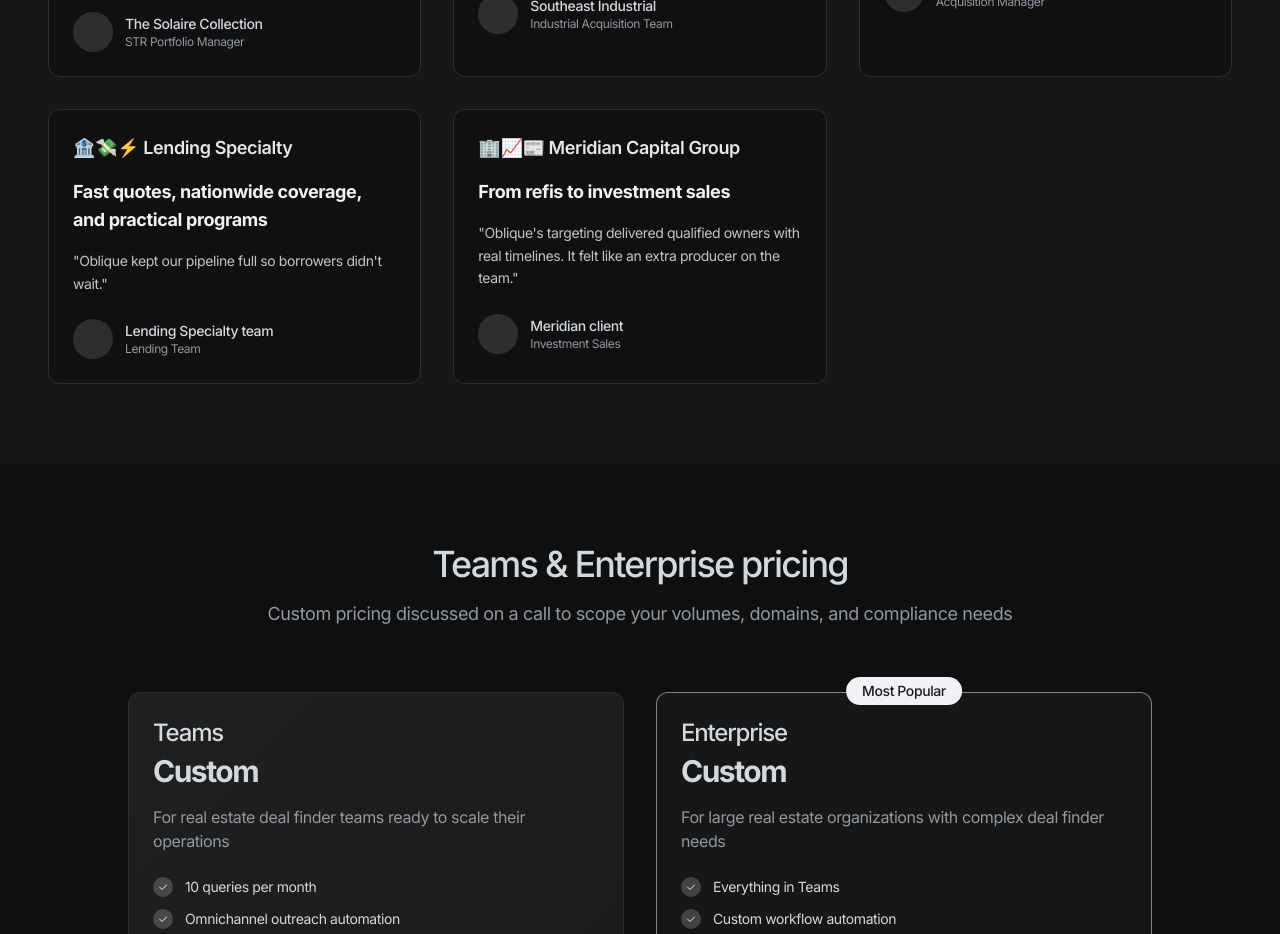
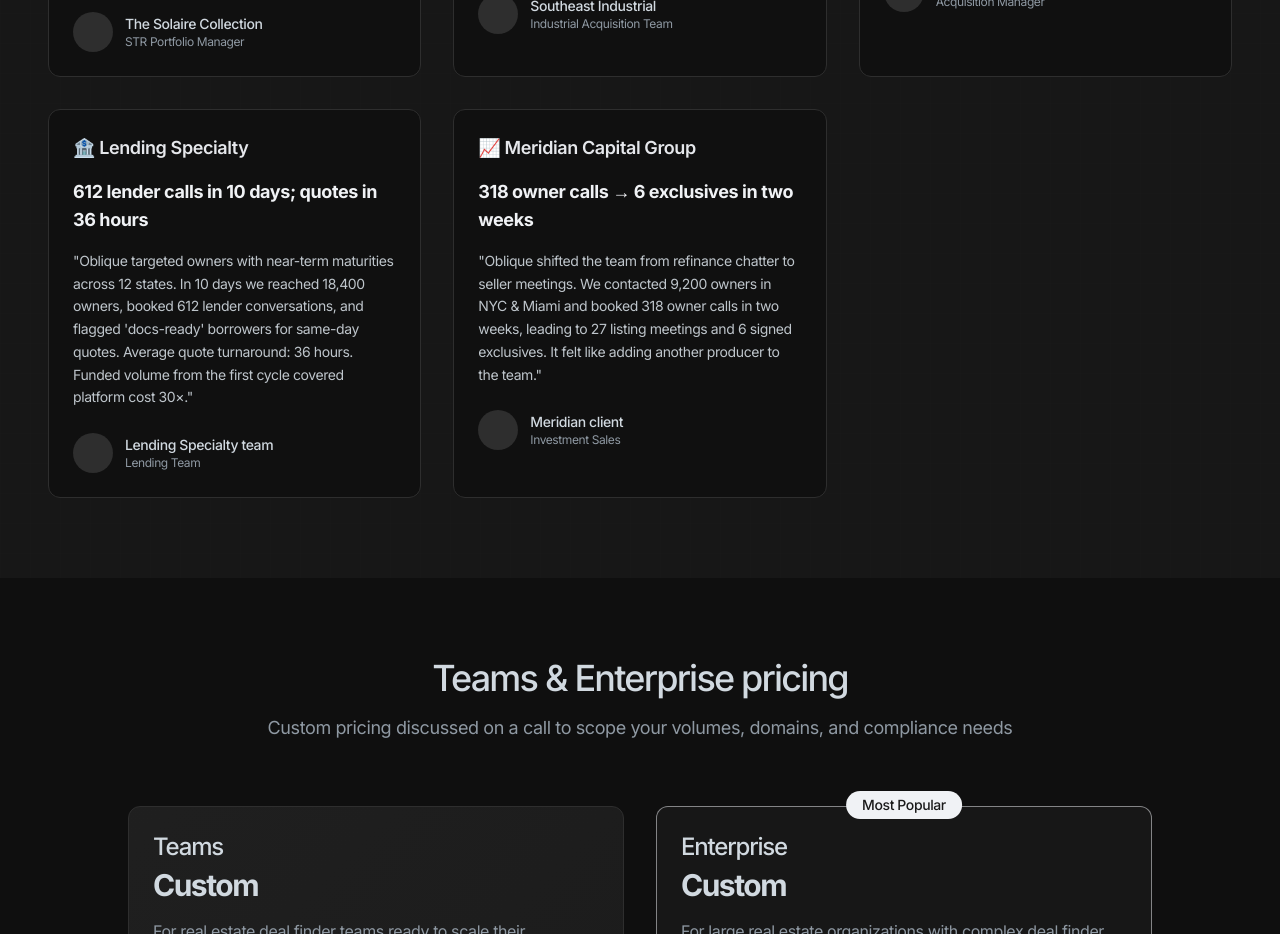
Before and after one commit to Cornelius14/virgin-ground, a React (Vite) app: page / in a window 1280 px wide. Shown: the part 3240-4174 px from the top of the page. Built offline with nearby package versions, Linux system fonts and the light colour scheme; no server answers.

Commit message:
Fix testimonial strings and emojis

```diff
--- a/src/components/Testimonials.tsx
+++ b/src/components/Testimonials.tsx
@@ -28,17 +28,17 @@ const Testimonials = () => {
       avatar: "bg-muted"
     },
     {
-      title: "🏦💸⚡ Lending Specialty",
-      metric: "Fast quotes, nationwide coverage, and practical programs",
-      quote: "Oblique kept our pipeline full so borrowers didn't wait.",
+      title: "🏦 Lending Specialty",
+      metric: "612 lender calls in 10 days; quotes in 36 hours",
+      quote: "Oblique targeted owners with near-term maturities across 12 states. In 10 days we reached 18,400 owners, booked 612 lender conversations, and flagged 'docs-ready' borrowers for same-day quotes. Average quote turnaround: 36 hours. Funded volume from the first cycle covered platform cost 30×.",
       author: "Lending Specialty team",
       position: "Lending Team",
       avatar: "bg-muted"
     },
     {
-      title: "🏢📈📰 Meridian Capital Group",
-      metric: "From refis to investment sales",
-      quote: "Oblique's targeting delivered qualified owners with real timelines. It felt like an extra producer on the team.",
+      title: "📈 Meridian Capital Group",
+      metric: "318 owner calls → 6 exclusives in two weeks",
+      quote: "Oblique shifted the team from refinance chatter to seller meetings. We contacted 9,200 owners in NYC & Miami and booked 318 owner calls in two weeks, leading to 27 listing meetings and 6 signed exclusives. It felt like adding another producer to the team.",
       author: "Meridian client",
       position: "Investment Sales",
       avatar: "bg-muted"
```
